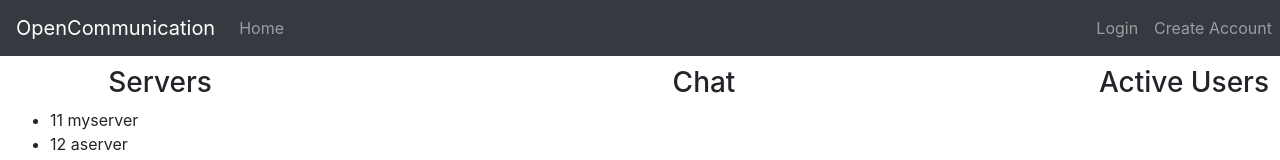
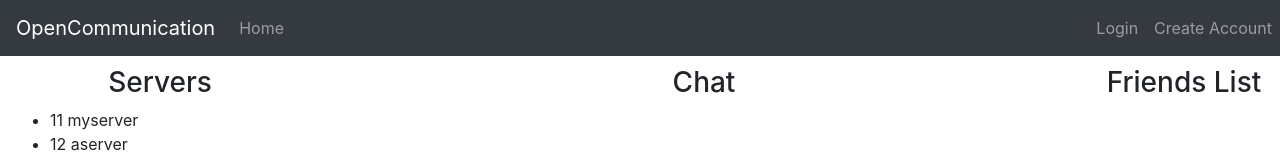
Before and after one commit to jaredglaser/OpenCommunicationFrontEnd, an Angular app: page /ui in a window 1280 px wide. Shown: the top 160 px of the page. Built offline with nearby package versions, Linux system fonts and the light colour scheme.

Commit message:
Friends list  column title edited

```diff
--- a/src/app/pages/ui/ui.component.html
+++ b/src/app/pages/ui/ui.component.html
@@ -28,7 +28,7 @@
     </div>
 
     <div class="column right">
-      <h3 class="header">Active Users</h3>
+      <h3 class="header">Friends List</h3>
       <div id="voice-chat">
         <div id="active-users">
           <ul *ngFor = "let user of activeusers">
```
